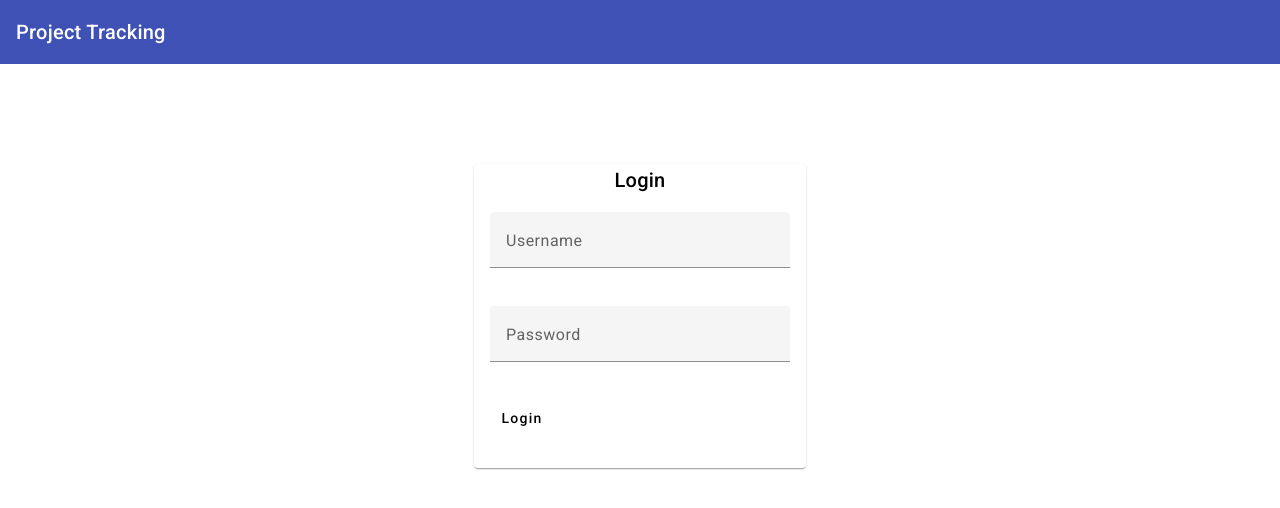
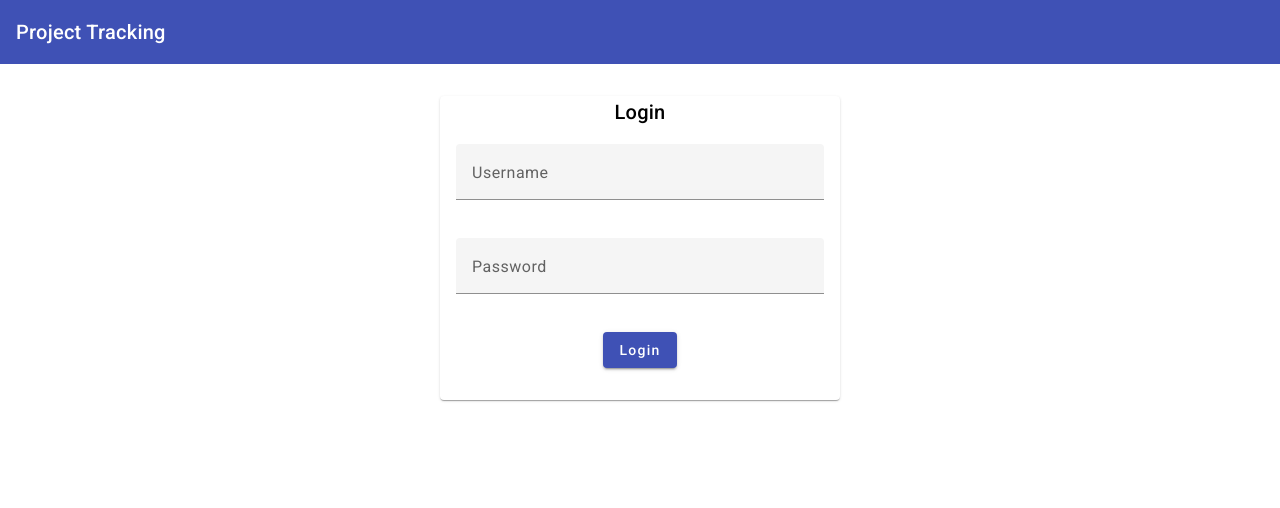
Before and after one commit to gmroldan/project-tracking-ui, an Angular app: page /login in a window 1280 px wide. Shown: the top 508 px of the page. Built offline with nearby package versions, Linux system fonts and the light colour scheme.

Commit message:
Fix login CSS

```diff
--- a/src/app/login/login.component.css
+++ b/src/app/login/login.component.css
@@ -1,28 +1,9 @@
-:host {
-	display: flex;
-	justify-content: center;
-	margin: 100px 0px;
+mat-card {
+  max-width: 400px;
+  margin: 2em auto;
+  text-align: center;
 }
 
 mat-form-field {
-    width: 100%;
-    min-width: 300px;
-  }
-
-mat-card-title,
-mat-card-content {
-	display: flex;
-	justify-content: center;
+  display: block;
 }
-
-.error {
-	padding: 16px;
-	width: 300px;
-	color: white;
-	background-color: red;
-}
-
-.button {
-	display: flex;
-	justify-content: flex-end;
-}
--- a/src/app/login/login.component.html
+++ b/src/app/login/login.component.html
@@ -17,7 +17,7 @@
 			</p>
 
 			<p>
-				<button type="submit" mat-button>Login</button>
+				<button type="submit" mat-raised-button color="primary">Login</button>
 			</p>
 		</form>
 	</mat-card-content>
```
